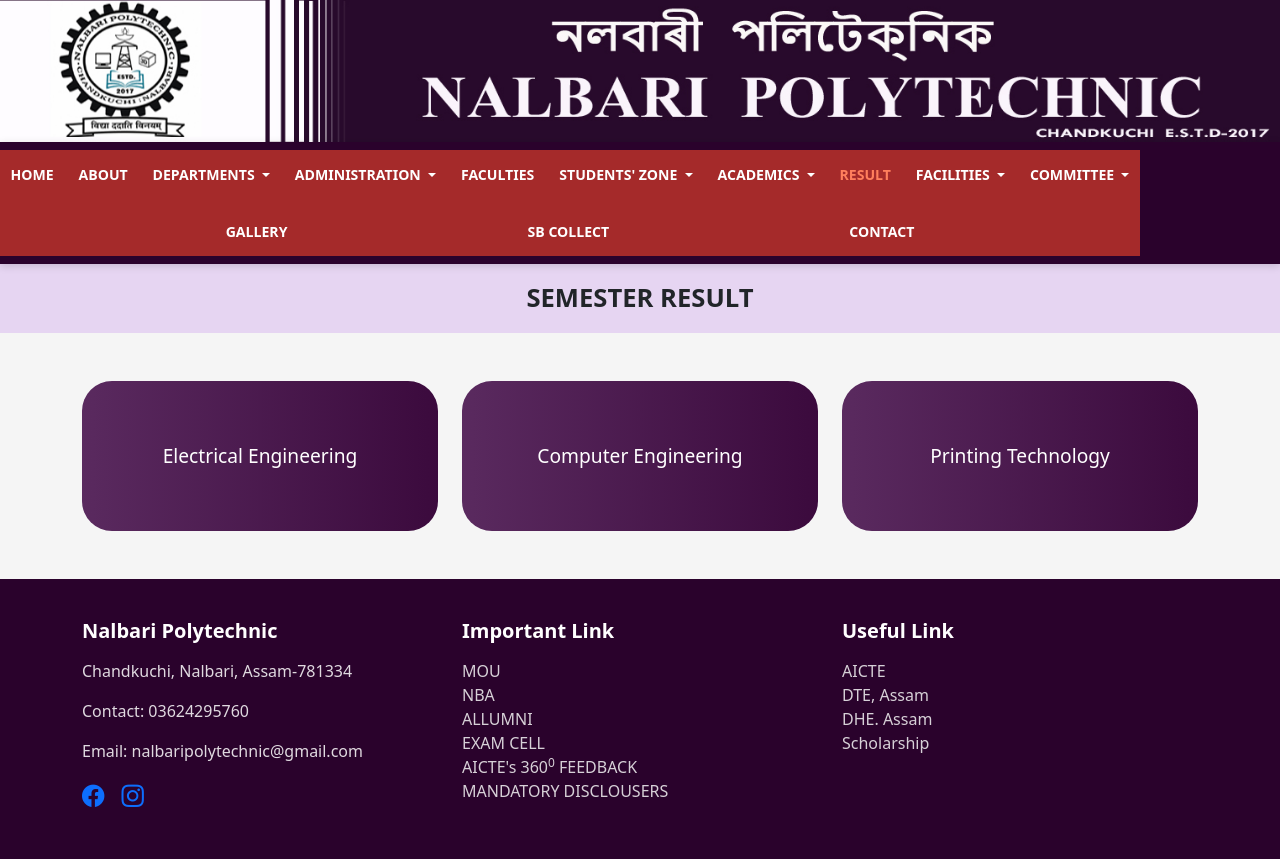
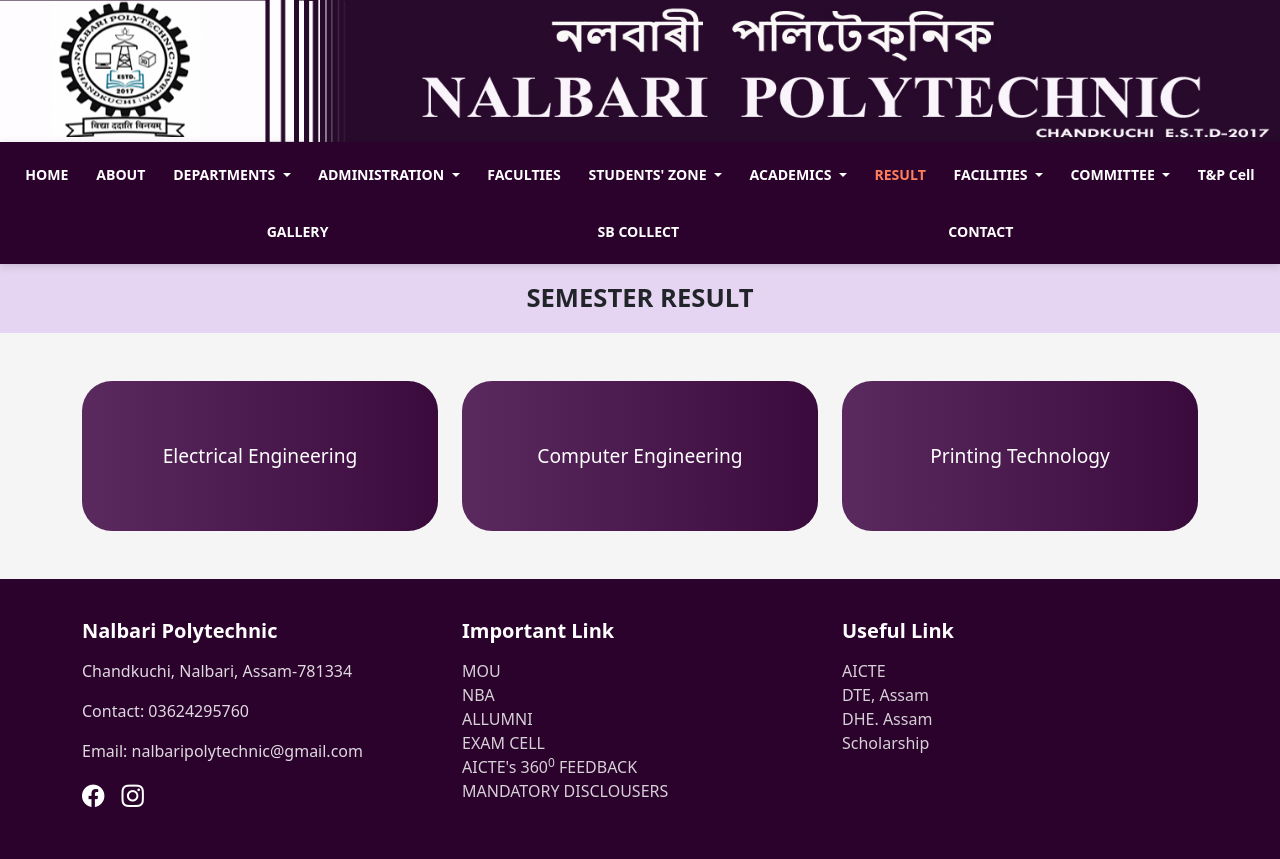
Before and after one commit to aniketsinghh11/Semester-Result-Management-System, a Django app: page / in a window 1280 px wide. Run offline with Django 5.2, Linux system fonts and the light colour scheme.

Commit message:
Final Changes in Home Page

```diff
--- a/nalpoResult/static/css/home.css
+++ b/nalpoResult/static/css/home.css
@@ -17,12 +17,12 @@ body {
 }
 
 .navbar {
-    min-height: 60px;
+  min-height: 60px;
 }
 
 .navbar-toggler {
   display: flex;
-    align-items: center;
+  align-items: center;
   margin-left: 10px;
   margin-top: -5px;
   border: 0 !important;
@@ -95,6 +95,7 @@ body {
   margin-right: 0.8rem;
   cursor: pointer;
   transition: 0.3s;
+  color: #fff;
 }
 
 .social-icons i:hover {
@@ -419,7 +420,10 @@ body {
 .nav-item.dropdown:hover > .dropdown-toggle {
   color: #ff7f5d !important;
 }
-.abc{
+.abc {
   text-decoration: none;
   color: #f5f5f5;
 }
+.abc:hover {
+  color: #ff7f5d;
+}
--- a/nalpoResult/templates/home.html
+++ b/nalpoResult/templates/home.html
@@ -31,7 +31,7 @@
     </div>
 
     <nav class="navbar navbar-expand-lg custom-navbar">
-      <div class="container" style="margin: 0;padding: 0;background-color: brown;">
+      <div class="container-fluid">
         <button
           class="navbar-toggler me-auto"
           type="button"
@@ -394,6 +394,14 @@
             <li class="nav-item">
               <a
                 class="nav-link"
+                href="http://www.nalbaripolytechnic.in/tpo.php"
+                >T&P Cell</a
+              >
+            </li>
+
+            <li class="nav-item">
+              <a
+                class="nav-link"
                 href="http://www.nalbaripolytechnic.in/gallery.php"
                 >GALLERY</a
               >
```
